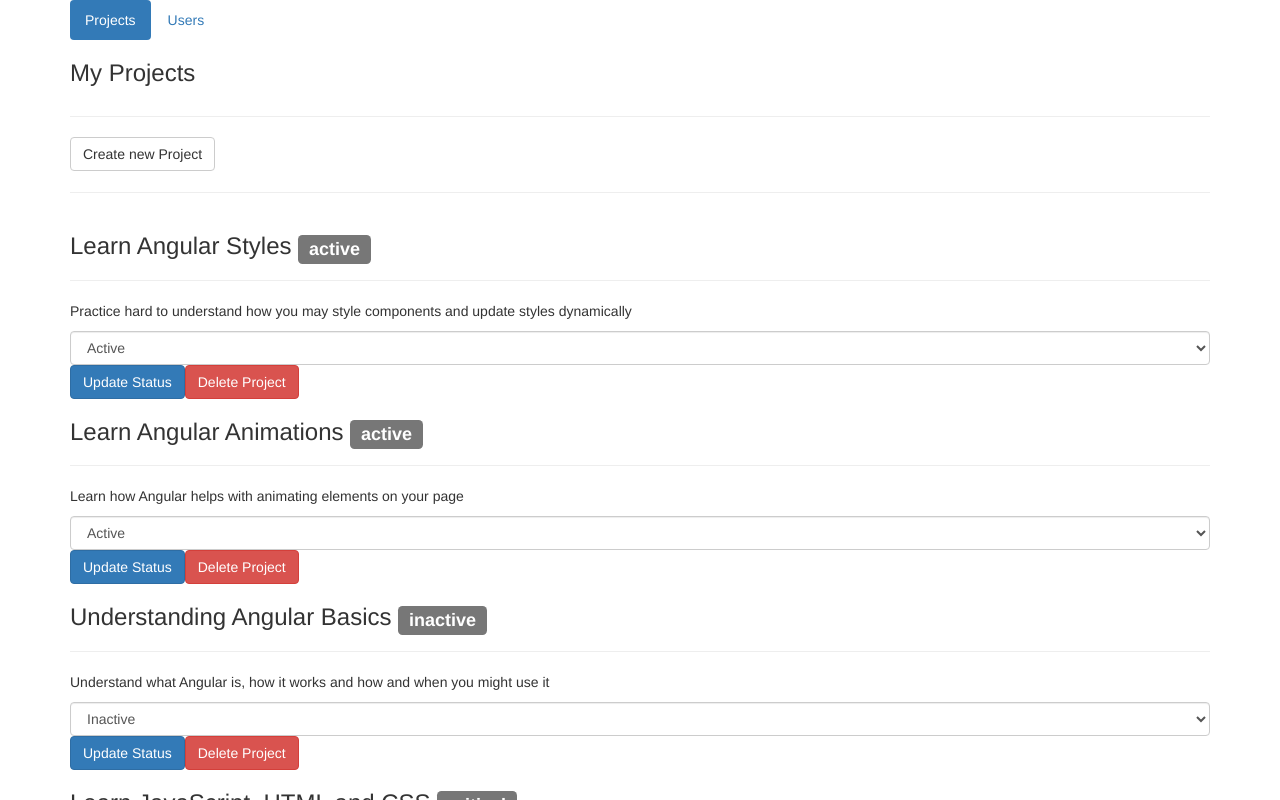
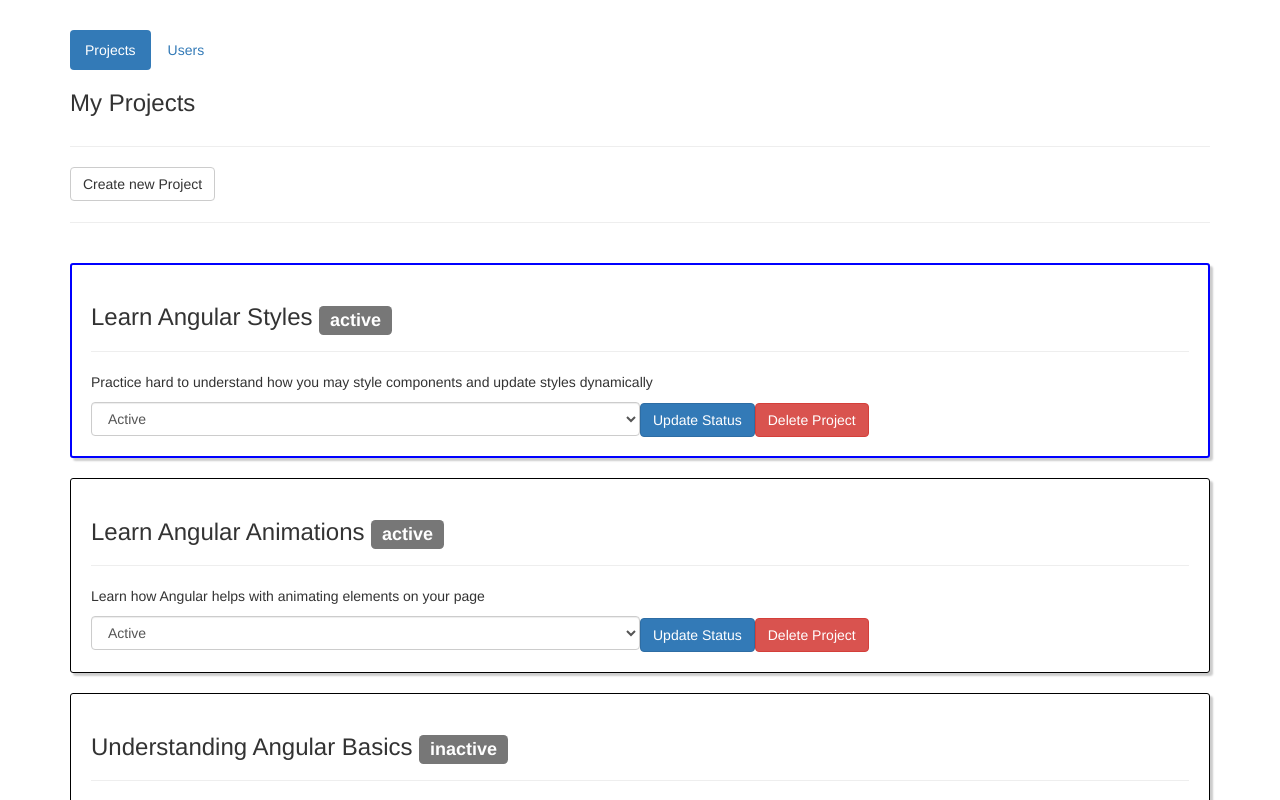
Before and after one commit to moimigueldev/angular-styling, an Angular app: page / in a window 1280 px wide. Shown: the top 800 px of the page. Built offline with nearby package versions, Linux system fonts and the light colour scheme.

Commit message:
prj challlange

```diff
--- a/src/app/app.component.css
+++ b/src/app/app.component.css
@@ -0,0 +1,3 @@
+.container {
+  margin-top: 30px;
+}
--- a/src/app/project/project.component.css
+++ b/src/app/project/project.component.css
@@ -0,0 +1,17 @@
+:host {
+  display: block;
+  border: 1px solid black;
+  border-radius: 3px;
+  box-shadow: 3px 3px 2px #ccc;
+  margin: 20px 0;
+  padding: 20px;
+}
+
+:host(.marked) {
+  padding: 19px;
+}
+
+.form-control {
+  display: inline-block;
+  width: 50%;
+}
--- a/src/app/projects/projects.component.css
+++ b/src/app/projects/projects.component.css
@@ -0,0 +1,3 @@
+.marked {
+  border: 2px solid blue;
+}
--- a/src/app/projects/projects.component.html
+++ b/src/app/projects/projects.component.html
@@ -6,39 +6,24 @@
 <hr>
 <div class="row">
   <div class="col-xs-12">
-    <button
-      class="btn btn-default"
-      *ngIf="!createNew"
-      (click)="createNew = true">Create new Project</button>
-    <button
-      class="btn btn-danger"
-      *ngIf="createNew"
-      (click)="createNew = false">Cancel</button>
+    <button class="btn btn-default" *ngIf="!createNew" (click)="createNew = true">Create new Project</button>
+    <button class="btn btn-danger" *ngIf="createNew" (click)="createNew = false">Cancel</button>
   </div>
 </div>
 <div class="row">
   <div class="col-xs-12" style="overflow: hidden">
-    <app-new-project
-      *ngIf="createNew"
-      (projectCreated)="onProjectCreated($event)"
+    <app-new-project *ngIf="createNew" (projectCreated)="onProjectCreated($event)"
       (creationCancelled)="createNew = false"></app-new-project>
   </div>
 </div>
 <hr>
 <div class="row">
   <div class="col-xs-12">
-    <div
-      class="loading-bar"
-      *ngIf="!projects">
-      <div
-        class="loading-bar-element"
-        *ngIf="progress != 'finished'"></div>
+    <div class="loading-bar" *ngIf="!projects">
+      <div class="loading-bar-element" *ngIf="progress != 'finished'"></div>
     </div>
-    <app-project
-      *ngFor="let prj of projects; let i = index"
-      [project]="prj"
-      (statusUpdated)="onStatusUpdated($event, i)"
-      (projectDeleted)="onProjectDeleted(i)"
-      (click)="markedPrjIndex = i"></app-project>
+    <app-project *ngFor="let prj of projects; let i = index" [project]="prj" [ngClass]="{marked: markedPrjIndex === i}"
+      (statusUpdated)="onStatusUpdated($event, i)" (projectDeleted)="onProjectDeleted(i)" (click)="markedPrjIndex = i">
+    </app-project>
   </div>
 </div>
```
